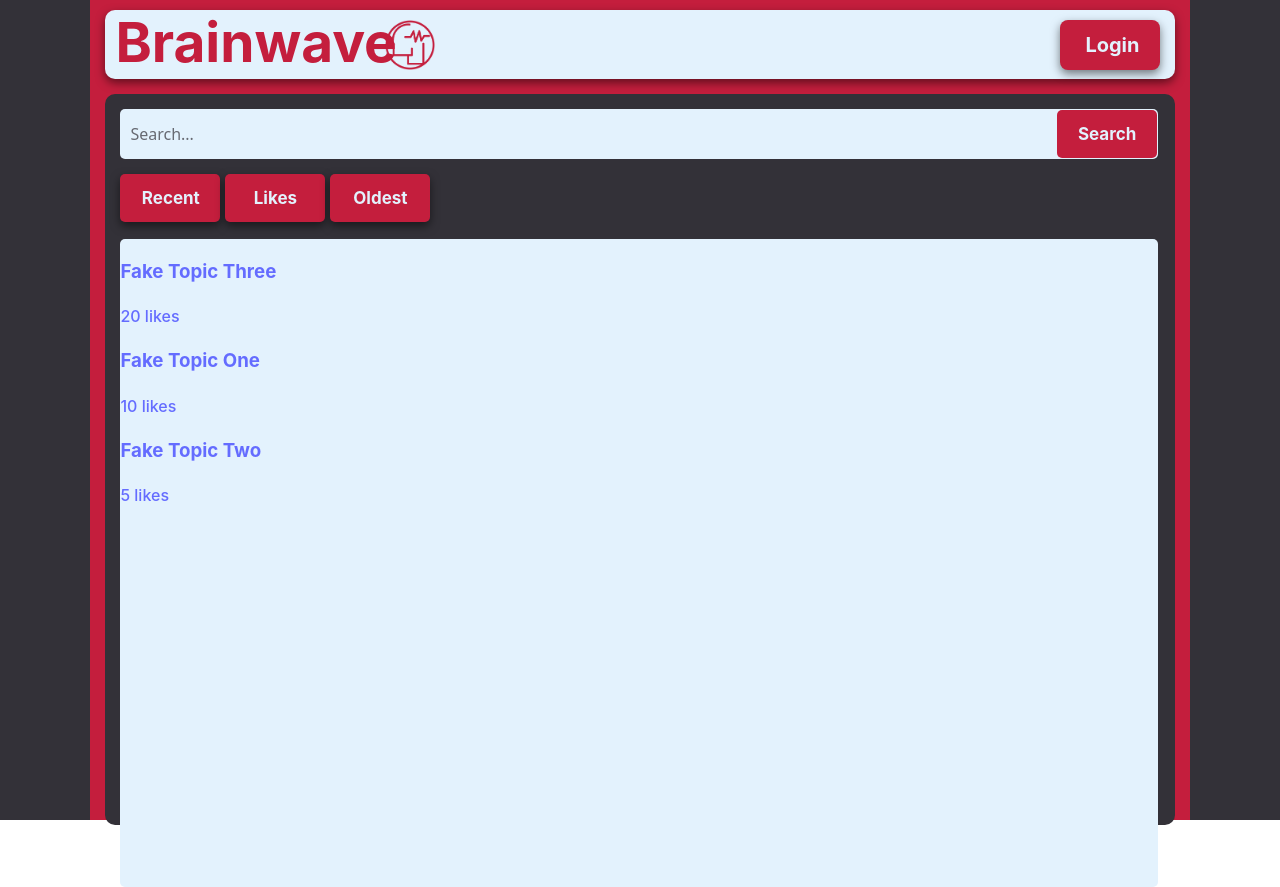
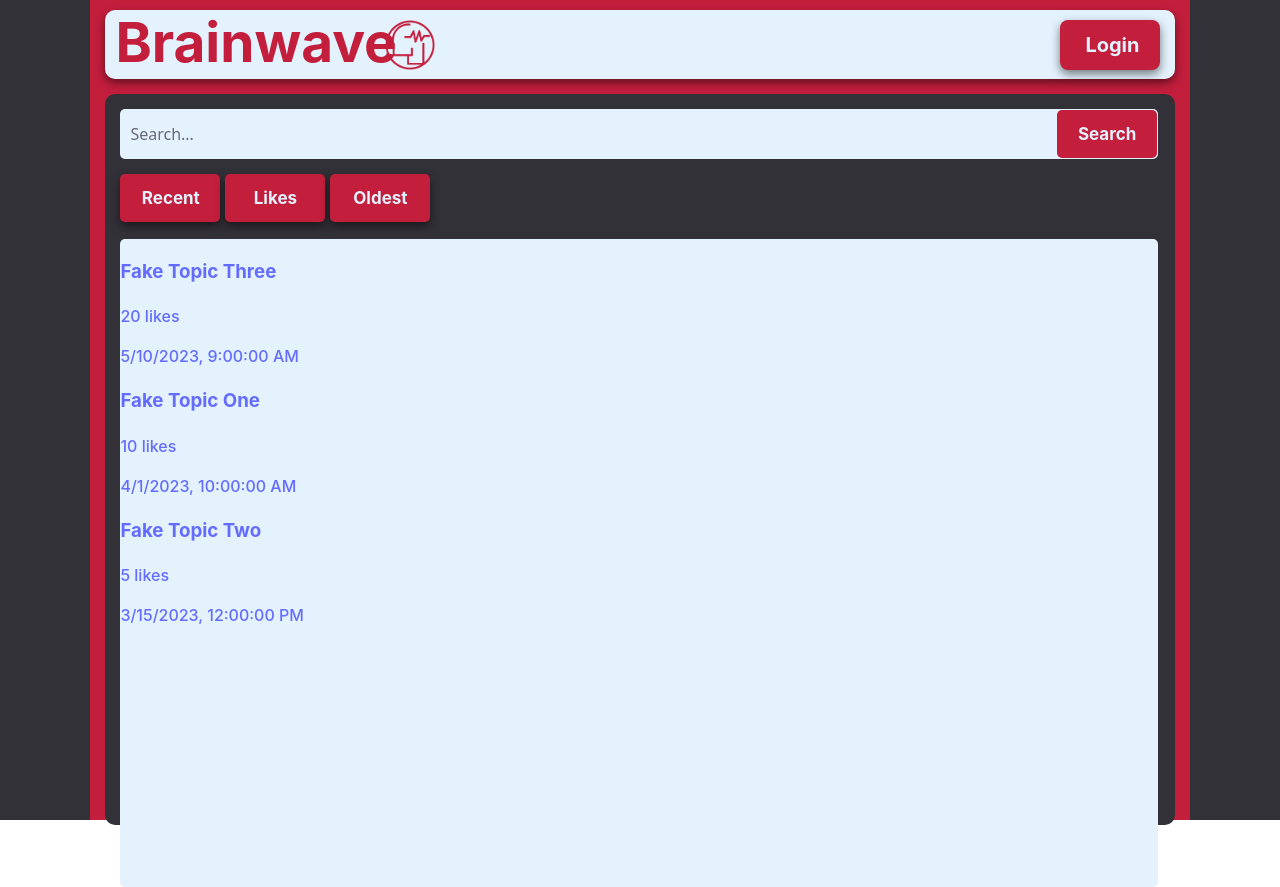
Before and after one commit to dDogge/Brainwave, a React (Vite) app in the folder frontend/: page / in a window 1280 px wide. Built offline with nearby package versions, Linux system fonts and the light colour scheme.

Commit message:
Sorting buttons given actual function

```diff
--- a/frontend/src/App.jsx
+++ b/frontend/src/App.jsx
@@ -4,13 +4,24 @@ import React, { useState } from 'react';
 import logo from './images/logo.png';
 
 const fakeTopics = [
-  { id: 1, title: "Fake Topic One", likes: 10 },
-  { id: 2, title: "Fake Topic Two", likes: 5 },
-  { id: 3, title: "Fake Topic Three", likes: 20 },
+  { id: 1, title: "Fake Topic One", likes: 10, timestamp: '2023-04-01T10:00:00Z' },
+  { id: 2, title: "Fake Topic Two", likes: 5, timestamp: '2023-03-15T12:00:00Z' },
+  { id: 3, title: "Fake Topic Three", likes: 20, timestamp: '2023-05-10T09:00:00Z' },
 ];
 
-function TopicsList({ topics, userPage }) {
-  const sortedTopics = topics.slice().sort((a, b) => b.likes - a.likes);
+function TopicsList({ topics, userPage, sortMode }) {
+  // Sortera topics baserat på valt sorteringsläge
+  const sortedTopics = topics.slice().sort((a, b) => {
+    if (sortMode === 'likes') {
+      return b.likes - a.likes;
+    } else if (sortMode === 'recent') {
+      return new Date(b.timestamp) - new Date(a.timestamp);
+    } else if (sortMode === 'oldest') {
+      return new Date(a.timestamp) - new Date(b.timestamp);
+    } else {
+      return 0;
+    }
+  });
 
   return (
     <div className="topicsList">
@@ -19,6 +30,7 @@ function TopicsList({ topics, userPage }) {
           <div className="topicItem">
             <h3>{topic.title}</h3>
             <p>{topic.likes} likes</p>
+            <p>{new Date(topic.timestamp).toLocaleString()}</p>
           </div>
         </Link>
       ))}
@@ -27,6 +39,8 @@ function TopicsList({ topics, userPage }) {
 }
 
 function HomePage() {
+  const [sortMode, setSortMode] = useState('recent');
+
   return (
     <div className="container">
       <div className="bar">
@@ -41,12 +55,11 @@ function HomePage() {
           <input type="search" id="query" name="q" placeholder="Search..." />
           <button className="searchButton">Search</button>
         </form>
-        <button className="recentButton">Recent</button>
-        <button className="likesButton">Likes</button>
-        <button className="oldestButton">Oldest</button>
+        <button className="recentButton" onClick={() => setSortMode('recent')}>Recent</button>
+        <button className="likesButton" onClick={() => setSortMode('likes')}>Likes</button>
+        <button className="oldestButton" onClick={() => setSortMode('oldest')}>Oldest</button>
         <div className="topicsContainer">
-          {/* Visa fake topics (icke-inloggad vy) */}
-          <TopicsList topics={fakeTopics} userPage={false} />
+          <TopicsList topics={fakeTopics} userPage={false} sortMode={sortMode} />
         </div>
       </div>
     </div>
@@ -185,6 +198,8 @@ function UserSettingPage() {
 }
 
 function UserFrontPage() {
+  const [sortMode, setSortMode] = useState('recent');
+
   return (
     <div className="container">
       <div className="bar">
@@ -202,11 +217,11 @@ function UserFrontPage() {
           <input type="search" id="query" name="q" placeholder="Search..." />
           <button className="searchButton">Search</button>
         </form>
-        <button className="recentButton">Recent</button>
-        <button className="likesButton">Likes</button>
-        <button className="oldestButton">Oldest</button>
+        <button className="recentButton" onClick={() => setSortMode('recent')}>Recent</button>
+        <button className="likesButton" onClick={() => setSortMode('likes')}>Likes</button>
+        <button className="oldestButton" onClick={() => setSortMode('oldest')}>Oldest</button>
         <div className="topicsContainer">
-          <TopicsList topics={fakeTopics} userPage={true} />
+          <TopicsList topics={fakeTopics} userPage={true} sortMode={sortMode} />
         </div>
       </div>
     </div>
```
